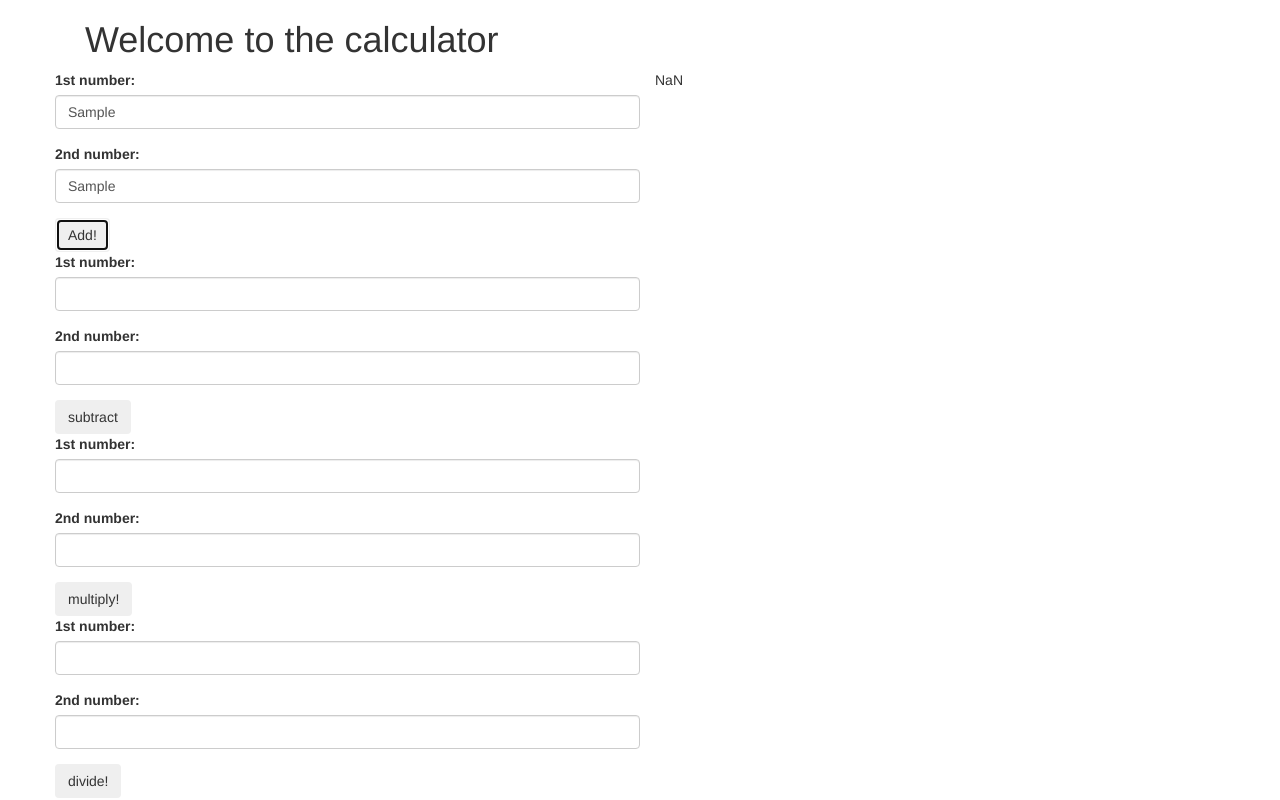
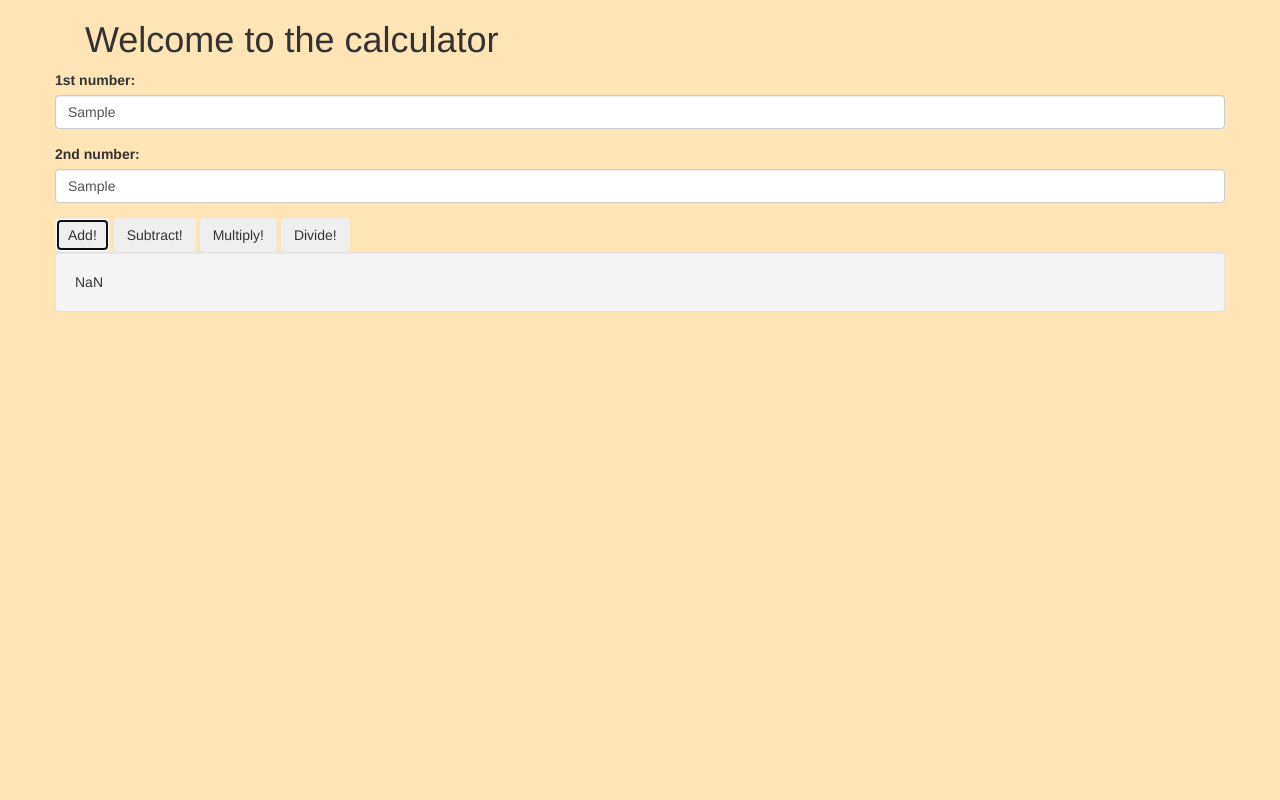
Before and after one commit to geomio/calculation, a plain HTML site: page index.html in a window 1280 px wide. Both pictures are taken after typing "Sample", "Sample" into the empty fields and a click on the button "Add!". Drawn offline with Linux system fonts and the light colour scheme.

Commit message:
simplify code, have buttons doing click functions

```diff
--- a/css/styles.css
+++ b/css/styles.css
@@ -0,0 +1,3 @@
+body {
+  background-color: moccasin;
+}
--- a/index.html
+++ b/index.html
@@ -15,7 +15,7 @@
       </div>
     </div>
     <div class="row">
-      <div class="col-md-6">
+      <div class="col-md-12">
         <div class="row">
           <form id="add">
             <div class="form-group">
@@ -26,46 +26,19 @@
               <label for="add2">2nd number:</label>
               <input id="add2" class="form-control" type="text">
             </div>
-            <button type="submit" class="btn">Add!</button>
+            <button type="submit" class="btn" id=but1>Add!</button>
+            <button type="submit" class="btn" id=but2>Subtract!</button>
+            <button type="submit" class="btn" id=but3>Multiply!</button>
+            <button type="submit" class="btn" id=but4>Divide!</button>
           </form>
-          <form id="sub">
-            <div class="form-group">
-              <label for="sub1">1st number:</label>
-              <input id="sub1" class="form-control" type="text">
-            </div>
-            <div class="form-group">
-              <label for="sub2">2nd number:</label>
-              <input id="sub2" class="form-control" type="text">
-            </div>
-            <button type="submit" class="btn">subtract</button>
-          </form>
-          <form id="mult">
-            <div class="form-group">
-              <label for="mult1">1st number:</label>
-              <input id="mult1" class="form-control" type="text">
-            </div>
-            <div class="form-group">
-              <label for="mult2">2nd number:</label>
-              <input id="mult2" class="form-control" type="text">
-            </div>
-            <button type="submit" class="btn">multiply!</button>
-          </form>
-          <form id="divide">
-            <div class="form-group">
-              <label for="divide1">1st number:</label>
-              <input id="divide1" class="form-control" type="text">
-            </div>
-            <div class="form-group">
-              <label for="divide2">2nd number:</label>
-              <input id="divide2" class="form-control" type="text">
-            </div>
-            <button type="submit" class="btn">divide!</button>
-          </form>
-        </div>
-      </div>
-      <div class="col-md-6">
-        <div id="output">
 
+    </div>
+    <div class="row">
+      <div class="col-12-md">
+        <div class="well">
+          <div id="output">
+
+          </div>
         </div>
       </div>
     </div>
--- a/js/scripts.js
+++ b/js/scripts.js
@@ -15,31 +15,31 @@ function divide(number1, number2) {
 }
 
 $(document).ready(function() {
-  $("form#add").submit(function(event) {
+  $("button#but1").click(function(event) {
    event.preventDefault();
     const number1 = parseInt($("#add1").val());
     const number2 = parseInt($("#add2").val());
     const result = add(number1, number2);
     $("#output").text(result);
   });
-  $("form#sub").submit(function(event) {
+  $("button#but2").click(function(event) {
     event.preventDefault();
-     const number1 = parseInt($("#sub1").val());
-     const number2 = parseInt($("#sub2").val());
+     const number1 = parseInt($("#add1").val());
+     const number2 = parseInt($("#add2").val());
      const result = subtract(number1, number2);
      $("#output").text(result);
    });
-   $("form#mult").submit(function(event) {
+   $("button#but3").click(function(event) {
     event.preventDefault();
-     const number1 = parseInt($("#mult1").val());
-     const number2 = parseInt($("#mult2").val());
+     const number1 = parseInt($("#add1").val());
+     const number2 = parseInt($("#add2").val());
      const result = multiply(number1, number2);
      $("#output").text(result);
    });
-   $("form#divide").submit(function(event) {
+   $("button#but4").click(function(event) {
     event.preventDefault();
-     const number1 = parseInt($("#divide1").val());
-     const number2 = parseInt($("#divide2").val());
+     const number1 = parseInt($("#add1").val());
+     const number2 = parseInt($("#add1").val());
      const result = divide(number1, number2);
      $("#output").text(result);
    });
```
